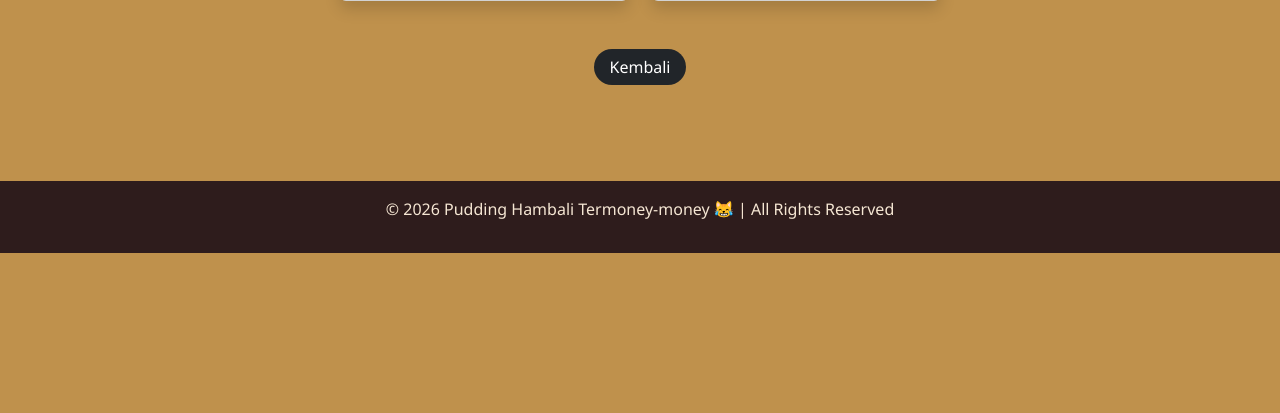
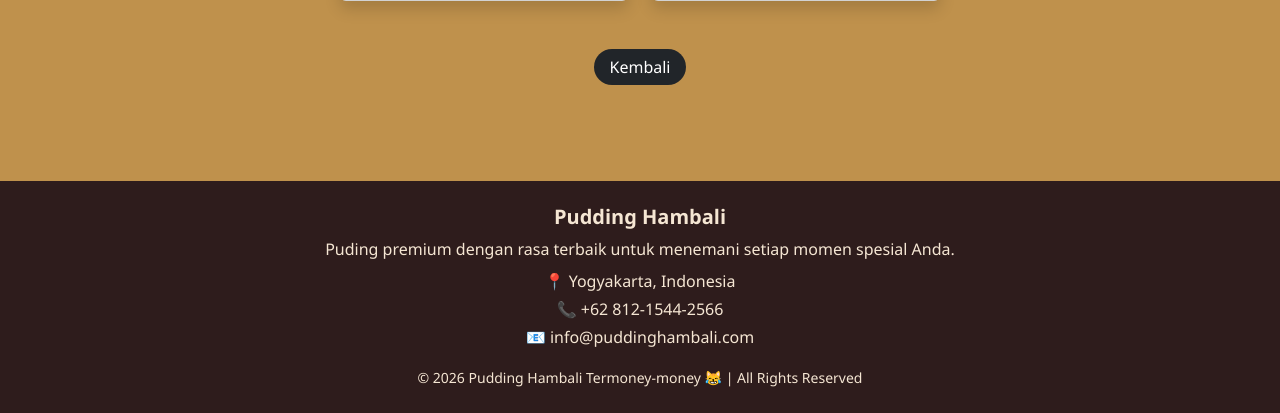
Before and after one commit to farihrakan548-design/PuddingHambali_ProjekAkhirPraktikumPWD_005_023, a PHP site: page /about_us.php in a window 1280 px wide. Shown: the part 488-901 px from the top of the page. Before the commit the page ends 741 px from the top, so only its background shows below. Run offline with PHP 8.4, Linux system fonts and the light colour scheme; some web fonts are replaced.

Commit message:
ngedit footer

```diff
--- a/about_us.php
+++ b/about_us.php
@@ -81,9 +81,21 @@ include 'koneksi.php';
 
     </div>
 
-    <footer class="custom-footer text-center mt-5 p-3">
-        <p>&copy; 2026 Pudding Hambali Termoney-money 😹 | All Rights Reserved</p>
+    <footer class="custom-footer text-center mt-5 p-4">
+        <div class="container">
+            <h5 class="fw-bold mb-2">Pudding Hambali</h5>
+            <p class="mb-2">
+                Puding premium dengan rasa terbaik untuk menemani setiap momen spesial Anda.
+            </p>
+
+            <p class="mb-1">📍 Yogyakarta, Indonesia</p>
+            <p class="mb-1">📞 +62 812-1544-2566</p>
+            <p class="mb-3">📧 info@puddinghambali.com</p>
+
+            <small>&copy; 2026 Pudding Hambali Termoney-money 😹 | All Rights Reserved</small>
+        </div>
     </footer>
+
     <script src="https://cdn.jsdelivr.net/npm/bootstrap@5.3.8/dist/js/bootstrap.bundle.min.js"
         integrity="sha384-FKyoEForCGlyvwx9Hj09JcYn3nv7wiPVlz7YYwJrWVcXK/BmnVDxM+D2scQbITxI"
         crossorigin="anonymous"></script>
--- a/riwayat_pesanan.php
+++ b/riwayat_pesanan.php
@@ -47,6 +47,7 @@ $pesanan = mysqli_query($conn, "
             <div class="collapse navbar-collapse" id="navbarNav">
                 <ul class="navbar-nav ms-auto">
                     <li class="nav-item"><a class="nav-link" href="index.php">Home</a></li>
+                    <li class="nav-item"><a class="nav-link" href="about_us.php">About Us</a></li>
                     <li class="nav-item"><a class="nav-link" href="keranjang.php">Keranjang</a></li>
                     <li class="nav-item"><a class="nav-link" href="profil.php">Profil</a></li>
                     <li class="nav-item"><a class="nav-link" href="logout.php">Logout</a></li>
```
